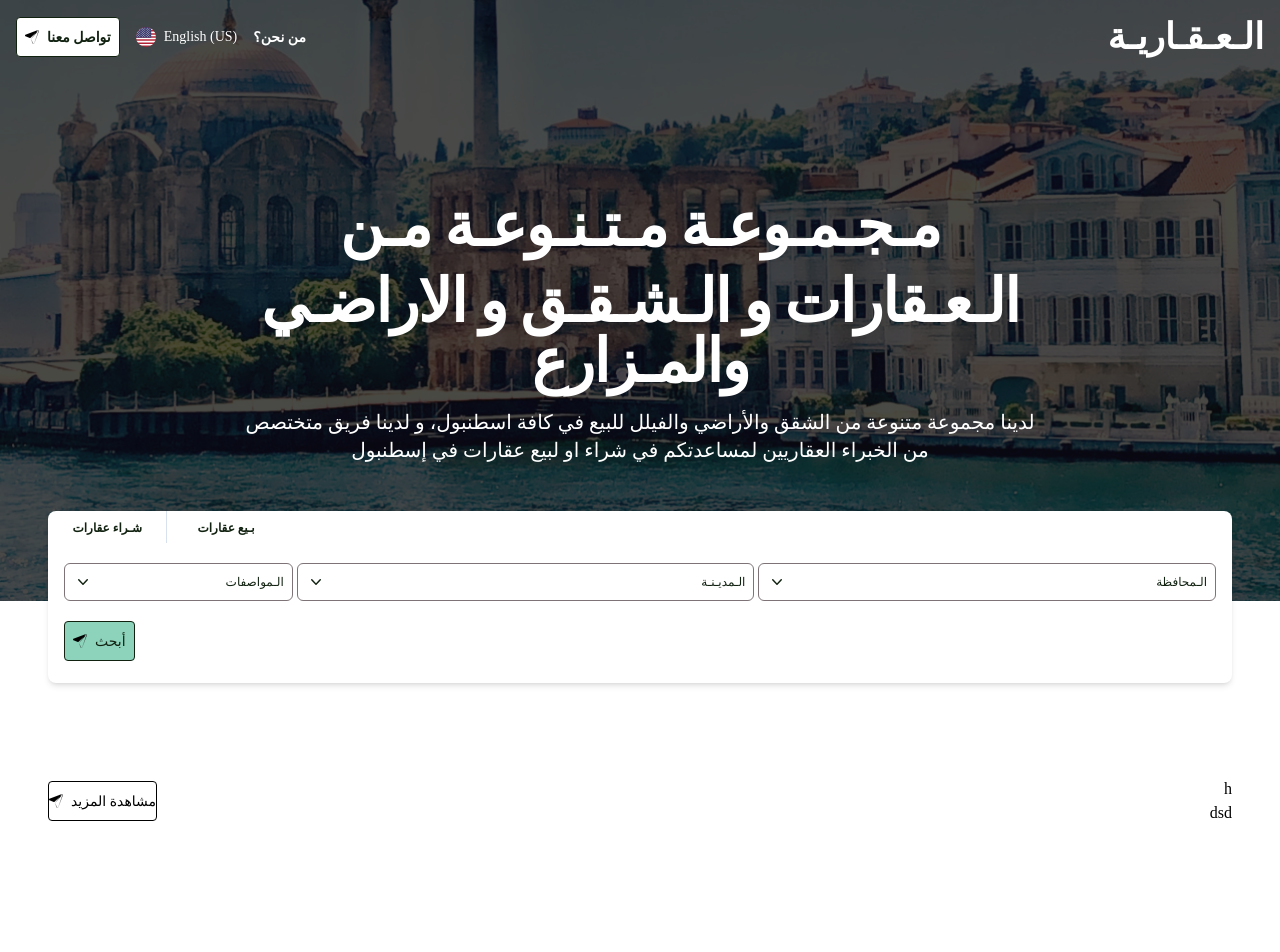
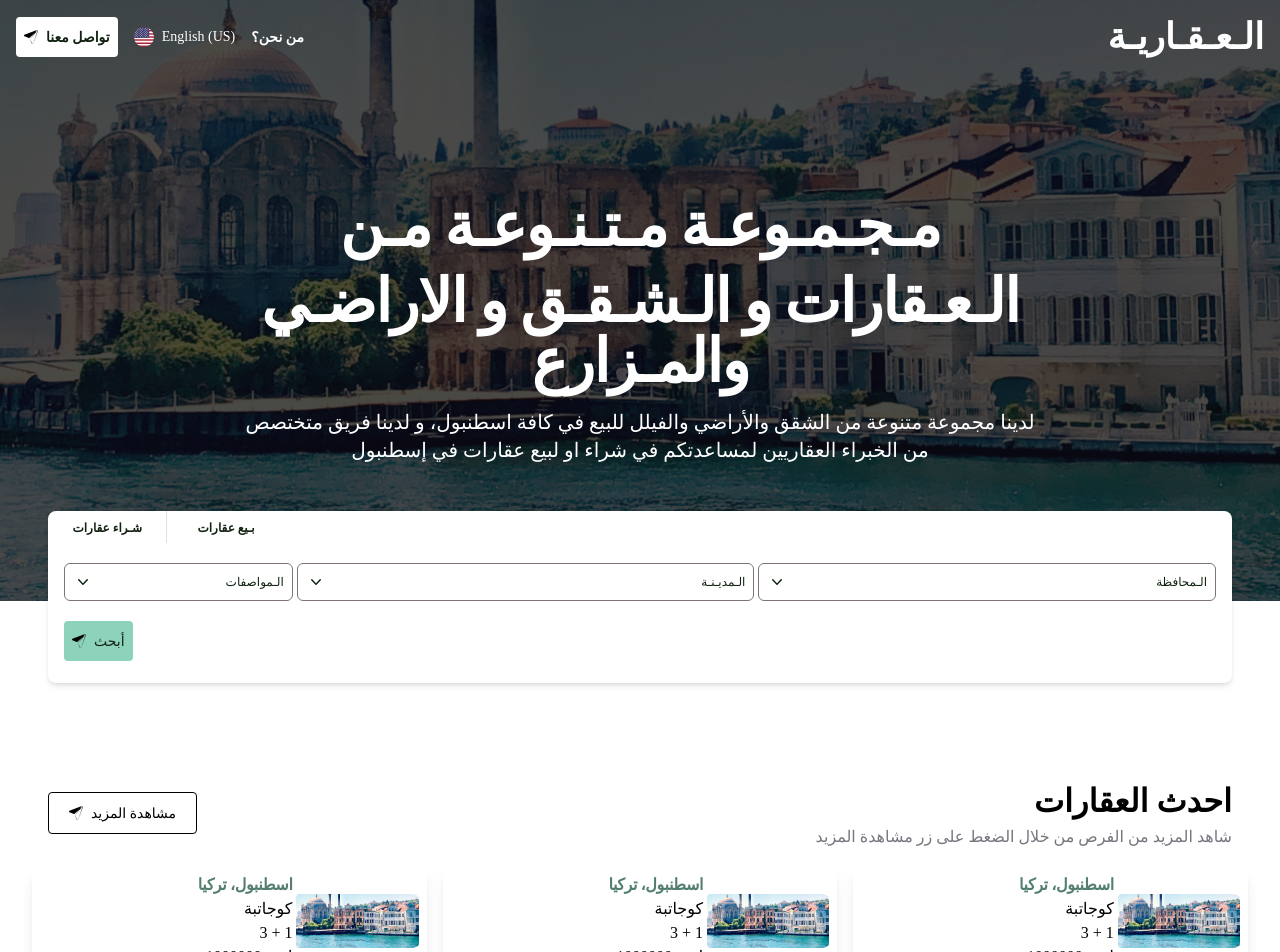
Before and after one commit to MayceAlazzawi/realstates-react-tailwind, a React (Create React App) app: page / in a window 1280 px wide. Shown: the top 952 px of the page. Built offline with nearby package versions, Linux system fonts and the light colour scheme.

Commit message:
adding to 2 section

```diff
--- a/src/components/Button.tsx
+++ b/src/components/Button.tsx
@@ -6,6 +6,7 @@ interface Props {
   fontWeight: number | string;
   color: number | string;
   textSize: number | string;
+  border?: number | string;
   p: number | string;
   m: number | string;
   other?: string | number;
@@ -18,7 +19,7 @@ export const Button = (props: Props) => {
   return (
     <button
       onClick={props.onClick}
-      className={`flex flex-row  text-center align-center justify-center items-center gap-2 h-[40px] ${props.bgBtn} ${props.m} ${props.p} w-${props.width} font-${props.fontWeight} ${props.color} text-${props.textSize} rounded focus:outline-none cursor-pointer other  border`}
+      className={`flex flex-row  text-center align-center justify-center items-center gap-2 h-[40px] ${props.bgBtn} ${props.m} ${props.p} w-${props.width} font-${props.fontWeight} ${props.color} text-${props.textSize} rounded focus:outline-none cursor-pointer other  ${props.border}`}
     >
       <img src={props.icon}></img>
       {props.children}
--- a/src/components/section2/Container.tsx
+++ b/src/components/section2/Container.tsx
@@ -1,5 +1,5 @@
 import * as React from "react";
-// import { Card } from "./Card";
+import { Card } from "./Card";
 import { Button } from "../Button";
 import Send from "../../assets/icons/send.svg";
 
@@ -18,29 +18,33 @@ export function Container(props: Props) {
             textSize={"[14px]"}
             color={"darkGreen"}
             fontWeight={"[500]"}
-            width={"84"}
+            border={"border"}
+            width={"[85px]"}
             m={" m-[0px]"}
-            p={"[16px]"}
+            p={"p-[20px]"}
             children={"مشاهدة المزيد"}
             onClick={clickHandler}
             icon={Send}
-            other={"border border-mint"}
+            other={"border border-mint "}
           />
         </div>
         <div className="bg-mintLight text-right px-8">
-          <h2>h</h2> <p>dsd</p>
+          <h2 className="text-[32px] font-semibold ">احدث العقارات</h2>{" "}
+          <p className="text-[16px] font-[400] text-gray ">
+            شاهد المزيد من الفرص من خلال الضغط على زر مشاهدة المزيد
+          </p>
         </div>
       </div>
-      <div className="  grid grid-cols-3 gap-4 p-4">
-        {/* <Card />
-        <Card />
-        <Card />
-        <Card />
-        <Card />
-        <Card />
-        <Card />
-        <Card />
-        <Card /> */}
+      <div className=" grid grid-cols-3 gap-4 p-4">
+        <div className=" ">
+          <Card />
+        </div>
+        <div className=" ">
+          <Card />
+        </div>
+        <div className=" ">
+          <Card />
+        </div>
       </div>
     </div>
   );
--- a/src/components/section2/card.tsx
+++ b/src/components/section2/card.tsx
@@ -6,26 +6,44 @@ export interface Props {}
 export const Card = (rops: Props) => {
   return (
     <div className="">
-      <a
+      {/* <a
         href="#"
-        className="flex flex-col  justify-end items-center bg-white border border-gray-200 rounded-lg shadow md:flex-row  hover:bg-gray-100 dark:border-gray-700 dark:bg-gray-800 dark:hover:bg-gray-700 flex text-right h-[90  px] p-[6px] max-w-max items-center"
+        className="flex flex-col justify-end items-center bg-white border border-gray-200 rounded-lg shadow md:flex-row  hover:bg-gray-100 dark:border-gray-700 dark:bg-gray-800 dark:hover:bg-gray-700 flex text-right h-[90px] p-[6px] max-w-max items-center"
       >
-        <div className="flex flex-col justify-between  leading-normal">
-          <h5 className="mb-2 text-[16px] font-semibold tracking-tight text-[#547e6f] dark:text-white">
-            اسطنبول، تركيا
-          </h5>
-          <p className="mb-3 font-light text-[14px] text-gray-700 dark:text-gray-400">
-            كوجاتبة . 3+1 . 1000000ليرة
-          </p>
-        </div>
-        <div className=" w-1/3 h-full m-2 mr-0 rounded-lg ">
+        <div className="w-full md:w-1/3 h-full md:m-2 md:mr-0 rounded-lg flex justify-center items-center">
           <img
-            className=" w-full rounded-lg h-full p-1 pr-0"
+            className=" w-full rounded-lg h-full p-1 md:pr-0"
             src={Hero0}
             alt=""
           />
         </div>
-      </a>
+        <div className="flex flex-col justify-between ">
+          <h5 className="mb-2 text-[16px] mdt:text-[16px] font-semibold tracking-tight text-[#547e6f] dark:text-white">
+            اسطنبول، تركيا
+          </h5>
+          <p className="mb-3 font-light text-[14px] flex flex-col md:flex-row text-gray-700 dark:text-gray-400">
+            <span>كوجاتبة</span> <span>3 + 1</span>
+            <span> 1000000ليرة </span>
+          </p>
+        </div>
+      </a> */}
+      <div className="flex flex-col md:flex-row items-center rounded-lg shadow-lg p-2 md:justify-right md:flex-row-reverse md:justify-start">
+        <div className="img md:w-1/3">
+          <img
+            className=" w-full rounded-lg h-full p-1 md:pr-0"
+            src={Hero0}
+            alt=""
+          />
+        </div>
+        <div className="info flex flex-col text-right">
+          <h5 className=" text-[16px] mdt:text-[16px] font-semibold  tracking-tight  text-[#547e6f] dark:text-white">
+            اسطنبول، تركيا
+          </h5>
+          <p className="  font-light text-[14px] flex flex-col md:flex-row text-gray-700 dark:text-gray-400"></p>
+          <span>كوجاتبة</span> <span>3 + 1</span>
+          <span className=""> 1000000 ليرة</span>
+        </div>
+      </div>
     </div>
   );
 };
```
